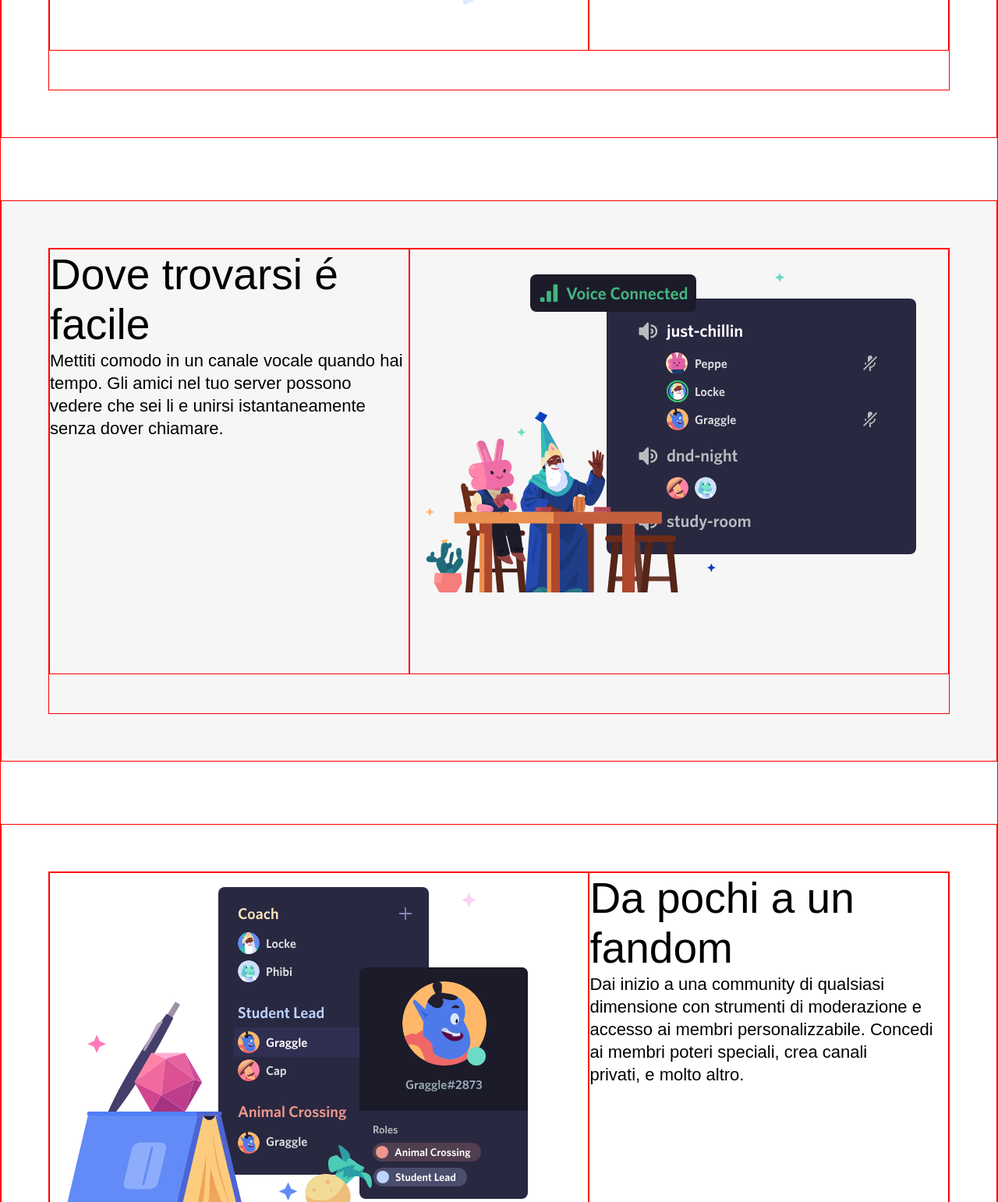
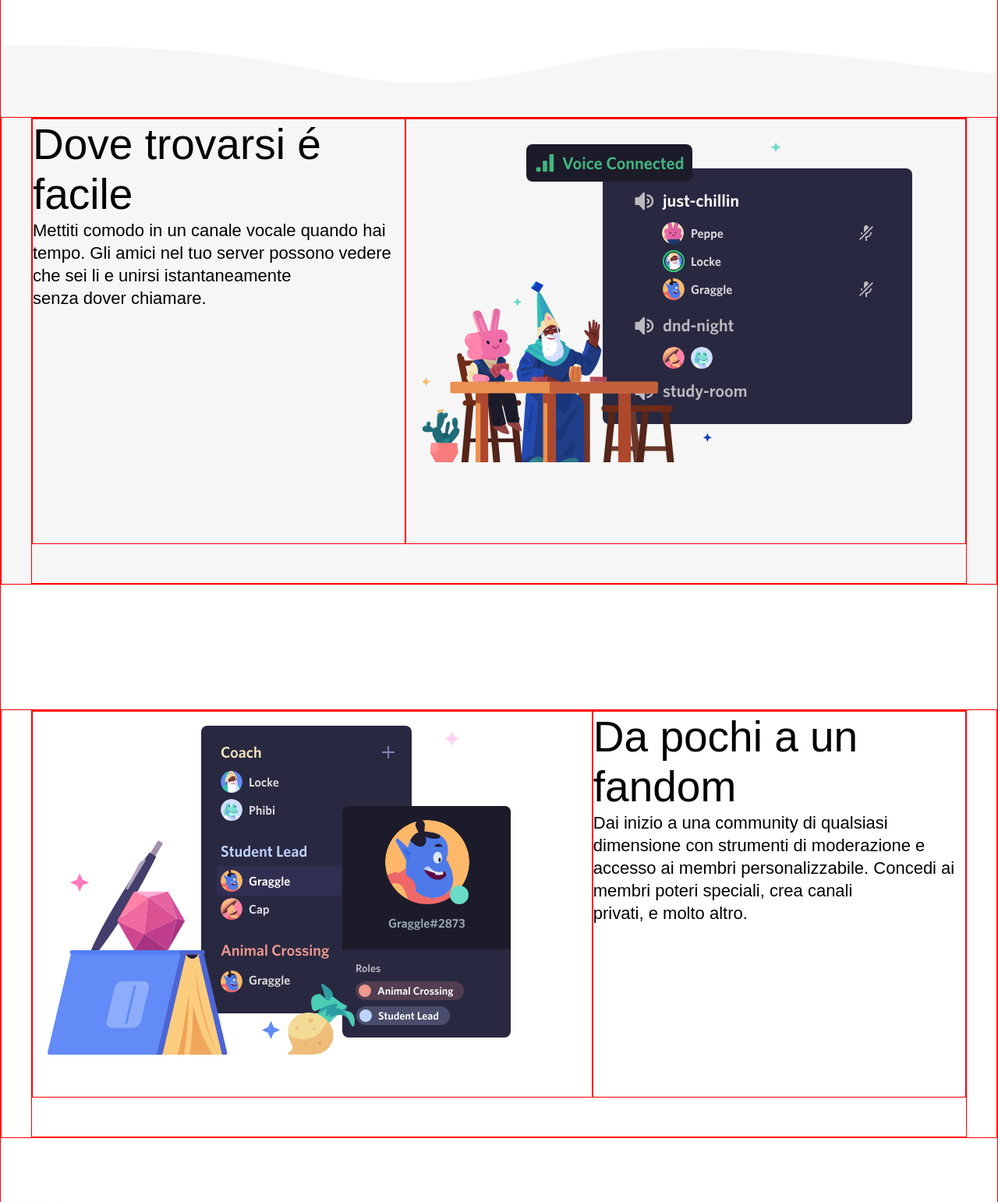
Before and after one commit to Melrizzuto/htmlcss-struttura-discord, a plain HTML site: page index.html in a window 1280 px wide. Shown: the part 1258-2800 px from the top of the page at 78% size. Drawn offline with Linux system fonts and the light colour scheme; a web font is replaced by a local one.

Commit message:
added waves html

```diff
--- a/css/style.css
+++ b/css/style.css
@@ -133,9 +133,8 @@ header section:last-child{
 
 /* general settings main */
 
-main section{
+svg {
     margin-top: 80px;
-    padding: 60px;
 }
 
 main div{
@@ -171,6 +170,9 @@ main section p {
 
 /* setting the four main sections  */
 
+.margin{
+    margin-top: 160px;
+}
 .image {
     flex-basis: 60%;
 }
@@ -204,6 +206,7 @@ main section p {
     margin: 0 auto;
     margin-top: 40px;
 }
+
 
 /* footer */
 footer{
--- a/index.html
+++ b/index.html
@@ -56,7 +56,7 @@
 
 
         <!-- first section bg white -->
-        <section class="debug">
+        <section class="margin-top debug">
             <div class=" container d-flex debug">
                 <div class="image debug">
                     <div>
@@ -74,11 +74,10 @@
                 </div>
             </div>
         </section>
-        <!-- second section -->
+        <!-- second section bg light -->
+        <svg class="wave-1hkxOo" version="1.1" xmlns="http://www.w3.org/2000/svg" viewBox="0 0 1440 100" preserveAspectRatio="none"><path class="wavePath-haxJK1 animationPaused-2hZ4IO" d="M826.337463,25.5396311 C670.970254,58.655965 603.696181,68.7870267 447.802481,35.1443383 C293.342778,1.81111414 137.33377,1.81111414 0,1.81111414 L0,150 L1920,150 L1920,1.81111414 C1739.53523,-16.6853983 1679.86404,73.1607868 1389.7826,37.4859505 C1099.70117,1.81111414 981.704672,-7.57670281 826.337463,25.5396311 Z" fill="#f6f6f6"></path></svg>
         <section class="bg-light debug">
-
             <div class=" container d-flex debug">
-
                 <div class="content debug">
                     <h2>Dove trovarsi é
                         facile</h2>
@@ -92,8 +91,8 @@
                 </div>
             </div>
         </section>
-        <!-- third section -->
-        <section class="debug">
+        <!-- third section bg white -->
+        <section class=" margin debug">
             <div class=" container d-flex debug">
                 <div class="image debug">
                     <div>
@@ -108,7 +107,8 @@
                 </div>
             </div>
         </section>
-        <!-- four section -->
+        <!-- four section bg light -->
+        <svg class=" wave-1hkxOo" version="1.1" xmlns="http://www.w3.org/2000/svg" viewBox="0 0 1440 100" preserveAspectRatio="none"><path class="wavePath-haxJK1 animationPaused-2hZ4IO" d="M826.337463,25.5396311 C670.970254,58.655965 603.696181,68.7870267 447.802481,35.1443383 C293.342778,1.81111414 137.33377,1.81111414 0,1.81111414 L0,150 L1920,150 L1920,1.81111414 C1739.53523,-16.6853983 1679.86404,73.1607868 1389.7826,37.4859505 C1099.70117,1.81111414 981.704672,-7.57670281 826.337463,25.5396311 Z" fill="#f6f6f6"></path></svg>
         <section class="bg-light debug">
             <div class=" container d-flex debug">
                 <div>
```
